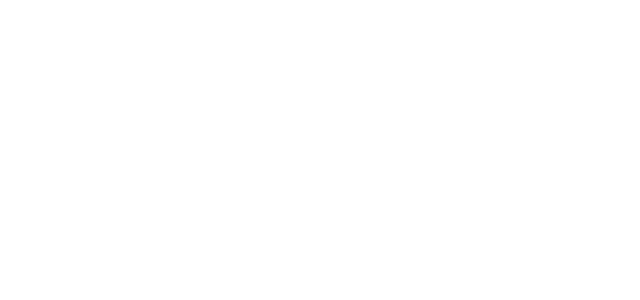
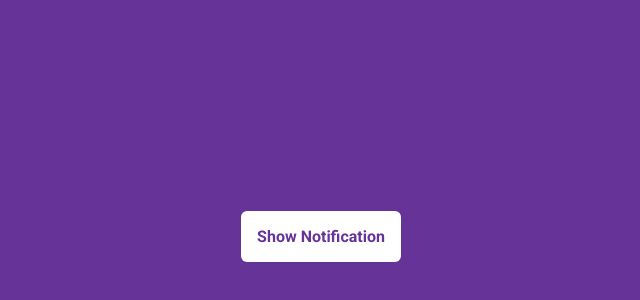
Before and after one commit to endersonlg/50project50days, a React (Create React App) app: page /project/27 in a window 1280 px wide. Before the commit this address had no page. Shown: the part 164-464 px from the top of the page, without its empty margins (319-959 px from the left). Built offline with nearby package versions, Linux system fonts and the light colour scheme.

Commit message:
project 27

```diff
--- a/src/Routes/index.tsx
+++ b/src/Routes/index.tsx
@@ -26,6 +26,7 @@
 import { Project24 } from '../pages/Project24'
 import { Project25 } from '../pages/Project25'
 import { Project26 } from '../pages/Project26'
+import { Project27 } from '../pages/Project27'
 
 
 export function Routes () {
@@ -58,6 +59,7 @@
       <Route path='project/24' element={<Project24/>}/>
       <Route path='project/25' element={<Project25/>}/>
       <Route path='project/26' element={<Project26/>}/>
+      <Route path='project/27' element={<Project27/>}/>
     </Switch>
   )
 }
--- /dev/null
+++ b/src/pages/Project27/index.tsx
@@ -0,0 +1,43 @@
+import { useState } from "react";
+import { ContainerProject27, Toast } from "./styles";
+
+type ToastType = 'success'|'error'|'warning';
+
+interface ToastProps{
+  id:string;
+  type:ToastType;
+  message:string;
+}
+
+export function Project27(){
+  const [toastsOpen,setToastsOpen] = useState<ToastProps[]>([])
+
+  function generateRandomToastType():ToastType{
+    const number = Math.floor(Math.random() * 3)
+
+    return number === 0 ? 'success' : number === 1 ? 'warning' : 'error';
+  }
+
+  function handleCreateToast(){
+    const id = String(new Date().getTime())
+    const toastType = generateRandomToastType()
+    setToastsOpen(state=>[...state,{id,type:toastType,message:toastType}])
+
+    setTimeout(()=>{
+      setToastsOpen(state=>[...state.filter(toast=>toast.id!==id)])
+    },4000)
+  }
+
+  return (
+    <ContainerProject27>
+      <button type="button" onClick={handleCreateToast}>Show Notification</button>
+      {
+        toastsOpen.map((toast,index)=>(
+          <Toast type={toast.type} key={toast.id} index={index}>
+            <span>{toast.message}</span>
+          </Toast>
+        ))
+      }
+    </ContainerProject27>
+  )
+}
--- /dev/null
+++ b/src/pages/Project27/styles.ts
@@ -0,0 +1,66 @@
+import styled, { css } from "styled-components";
+
+export const ContainerProject27 = styled.div`
+  position:relative;
+
+  width:100%;
+  height:100%;
+
+  display: flex;
+  align-items: center;
+  justify-content: center;
+
+  background-color: rebeccapurple;
+
+  >button{
+    background-color: #FFF;
+    color:rebeccapurple;
+    font-weight: bold;
+    padding:16px;
+    border:0;
+    border-radius: 6px;
+    cursor: pointer;
+
+    &:active{
+      transform: scale(0.99);
+    }
+  }
+`
+
+interface ToastProps {
+  type:'error'|'warning'|'success';
+  index:number;
+}
+
+export const Toast = styled.div<ToastProps>`
+  position: absolute;
+  bottom:${({index})=>`${index * 66}px`};
+  right:0;
+  background-color:#FFF;
+  border-radius: 6px;
+  padding: 16px 32px;
+  margin:8px;
+
+  span{
+    font-weight: 500;
+
+    ${({type})=>{
+      if(type==='success'){
+        return css`
+          color:green;
+        `
+      }
+
+      if(type==='warning'){
+        return css`
+          color:orange;
+        `
+      }
+
+      return css`
+        color:red;
+      `
+    }}
+  }
+
+`
--- a/src/pages/_ListProject/index.tsx
+++ b/src/pages/_ListProject/index.tsx
@@ -84,6 +84,9 @@
           <li>
             <Link to="project/26">Project 26</Link>
           </li>
+          <li>
+            <Link to="project/27">Project 27</Link>
+          </li>
         </ul>
       </nav>
     </ContainerListProjects>
```
